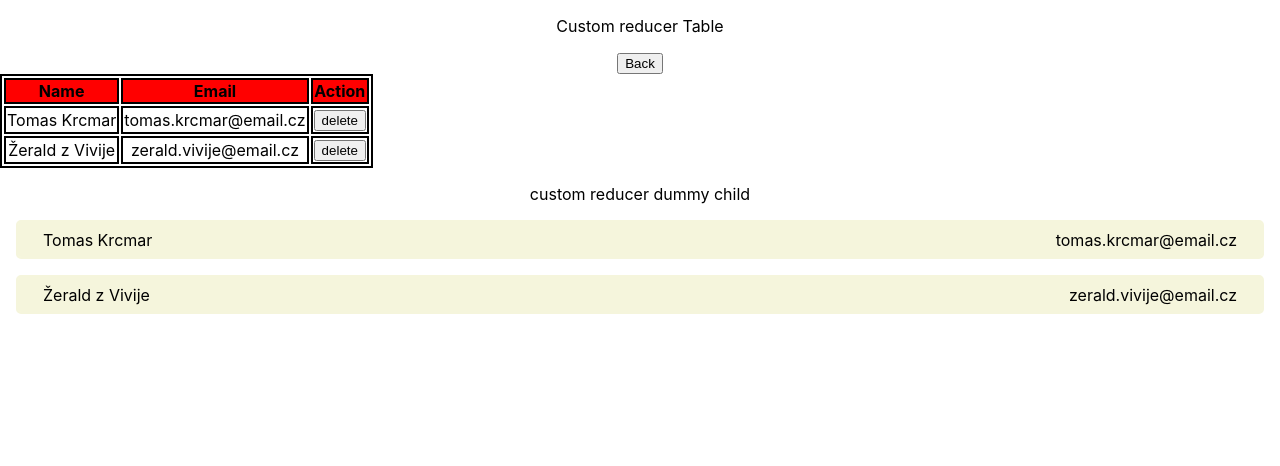
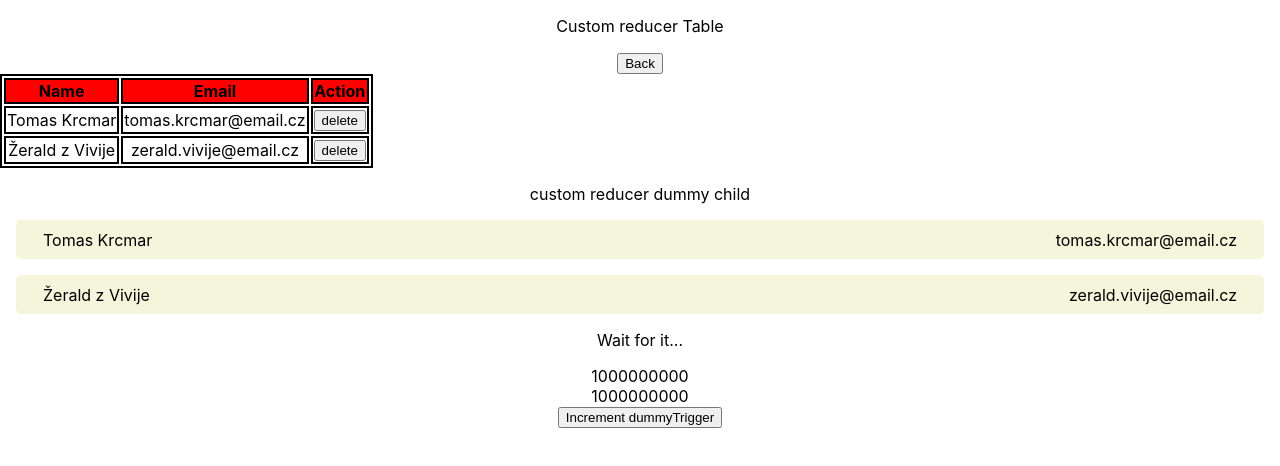
Before and after one commit to Lumir-Ludvik/react-tests, a React (Create React App) app: page /custom-table in a window 1280 px wide. Shown: the top 466 px of the page. Built offline with nearby package versions, Linux system fonts and the light colour scheme; the HTML template or start-up script is replaced by a standard one.

Commit message:
add useMemo

```diff
--- a/src/components/dummy-child/dummy-child.component.jsx
+++ b/src/components/dummy-child/dummy-child.component.jsx
@@ -1,21 +1,39 @@
-import {useContext} from "react";
+import {useContext, useMemo, useState} from "react";
 import "./dummy-page.component.scss";
 import {TableDataContext} from "../../contexts/contexts";
 
 export const DummyChildComponent = ({title}) => {
     const tableData = useContext(TableDataContext);
+    const [count, setCount] = useState(0);
+    const [dummyTrigger, setDummyTrigger] = useState(0);
+
+    const expensiveCalculation = (num, memo = false) => {
+        console.log(`calculating... ${memo && "memo" || ""}`);
+        for (let i = 0; i < 1_000_000_000; i++) {
+            num += 1;
+        }
+        return num;
+    };
+
+    const countMemo = useMemo(() => expensiveCalculation(count, true), [count]);
+    const count1 = expensiveCalculation(count);
 
     return (
         <>
             <p>{title}</p>
             {tableData.map((d, i) => {
                 return (
+
                     <div key={i} className={"dummy-page-container"}>
                         <div>{d.name}</div>
                         <div>{d.email}</div>
                     </div>
                 )
             })}
+            <p>Wait for it...</p>
+            <div>{count1}</div>
+            <div>{countMemo}</div>
+            <button onClick={() => setDummyTrigger(dummyTrigger + 1)}>Increment dummyTrigger</button>
         </>
     )
 }
```
